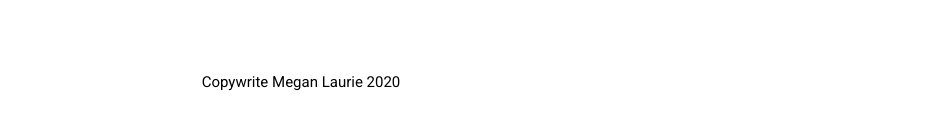
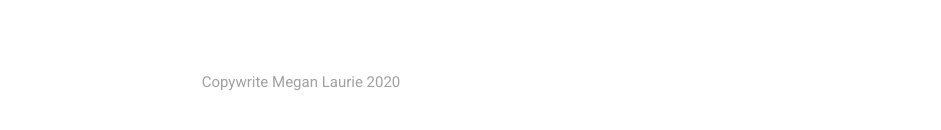
Before and after one commit to meglaurie/Portfolio-Summer-2020, a React (Create React App) app in the folder my-react-website/: page / in a window 1280 px wide. Shown: the part 650-780 px from the top of the page, without its empty margins (339-1280 px from the left). Built offline with nearby package versions, Linux system fonts and the light colour scheme.

Commit message:
footer upadated

```diff
--- a/my-react-website/src/scss/_footer.scss
+++ b/my-react-website/src/scss/_footer.scss
@@ -8,6 +8,7 @@ footer{
   bottom:0;
   right:0;
   z-index: 2;
+  color: #a1a1a1;
 }
 // .phantom{
 //  display: block;
```
